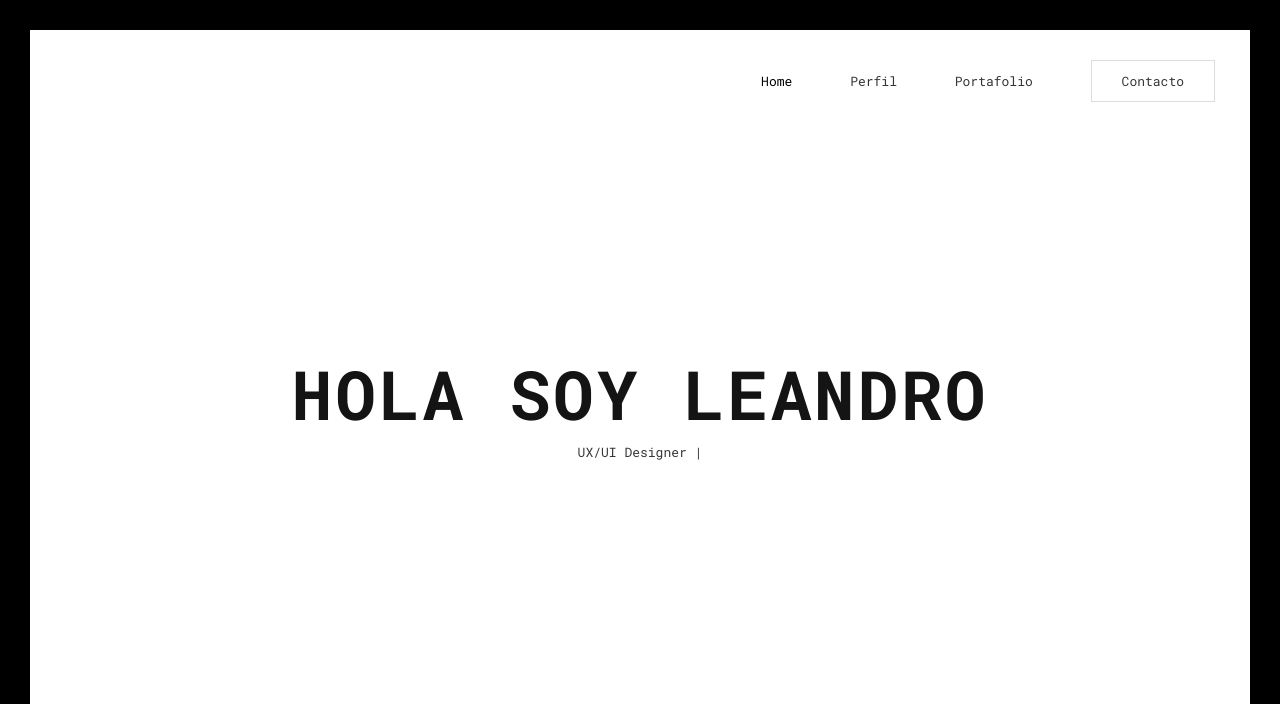
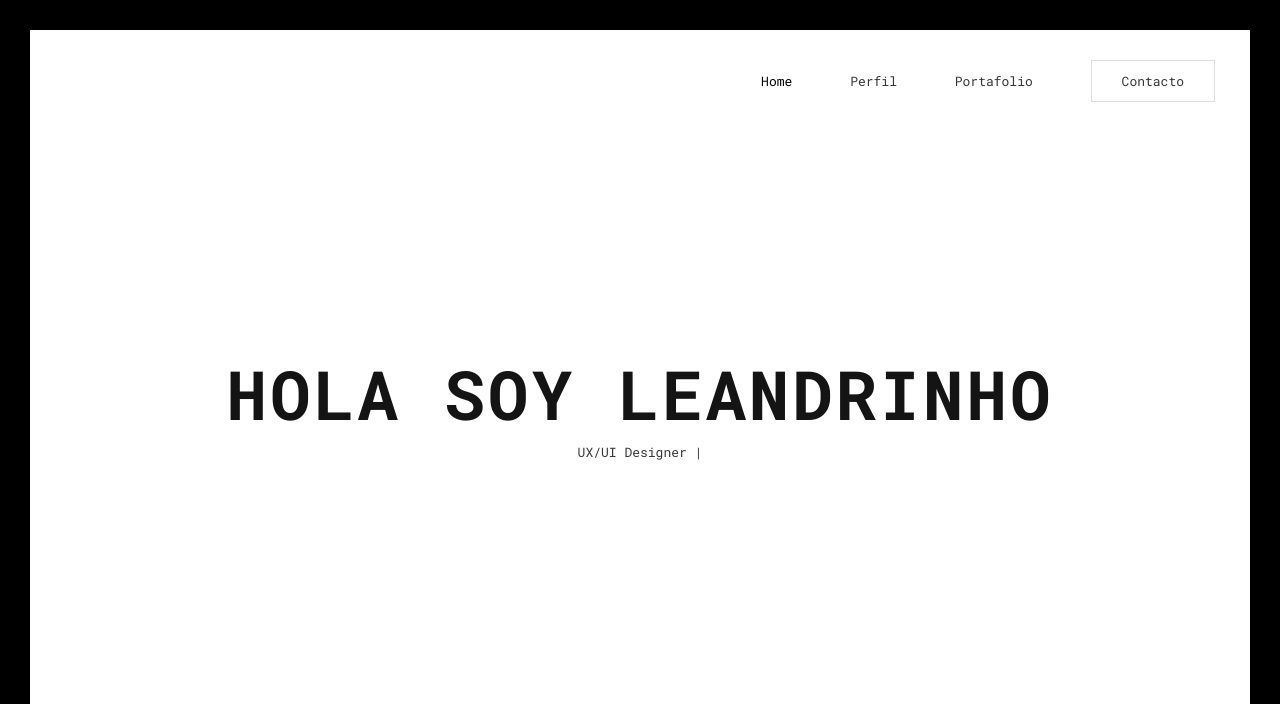
Before and after one commit to clrestrepo/portafolio, a plain HTML site: page index.html in a window 1280 px wide. Shown: the top 704 px of the page. Drawn offline with Linux system fonts and the light colour scheme; files whose address does not match are found by name.

Commit message:
Cambio de nombre

```diff
--- a/index.html
+++ b/index.html
@@ -1,5 +1,6 @@
 <!DOCTYPE html>
 <html lang="en">
+
 <head>
 
     <!-- Basic -->
@@ -36,7 +37,10 @@
     <script async src="https://www.googletagmanager.com/gtag/js?id=UA-68570450-1"></script>
     <script>
         window.dataLayer = window.dataLayer || [];
-  function gtag(){dataLayer.push(arguments);}
+
+        function gtag() {
+            dataLayer.push(arguments);
+        }
         gtag('js', new Date());
 
         gtag('config', 'UA-68570450-1');
@@ -52,7 +56,9 @@
         <div class="centrize full-width">
             <div class="vertical-center">
                 <div class="pre-inner">
-					<div class="load typing-load"><p>cargando...</p></div>
+                    <div class="load typing-load">
+                        <p>cargando...</p>
+                    </div>
                     <span class="typed-load"></span>
                 </div>
             </div>
@@ -85,7 +91,7 @@
                 <div class="centrize full-width">
                     <div class="vertical-center">
                         <div class="started-content">
-							<div class="h-title glitch-effect" data-text="Hola Soy Leandro">Hola soy <span>Leandro</span></div>
+                            <div class="h-title glitch-effect" data-text="Hola Soy Leandro">Hola soy <span>Leandrinho</span></div>
                             <div class="h-subtitle typing-subtitle">
                                 <p>UX/UI Designer </p>
                                 <p>& Front-end Developer</p>
@@ -130,4 +136,5 @@
     <script src="js/glitche-scripts.js"></script>
 
 </body>
+
 </html>
```
Lines whose indentation alone changed are shown as unchanged.
